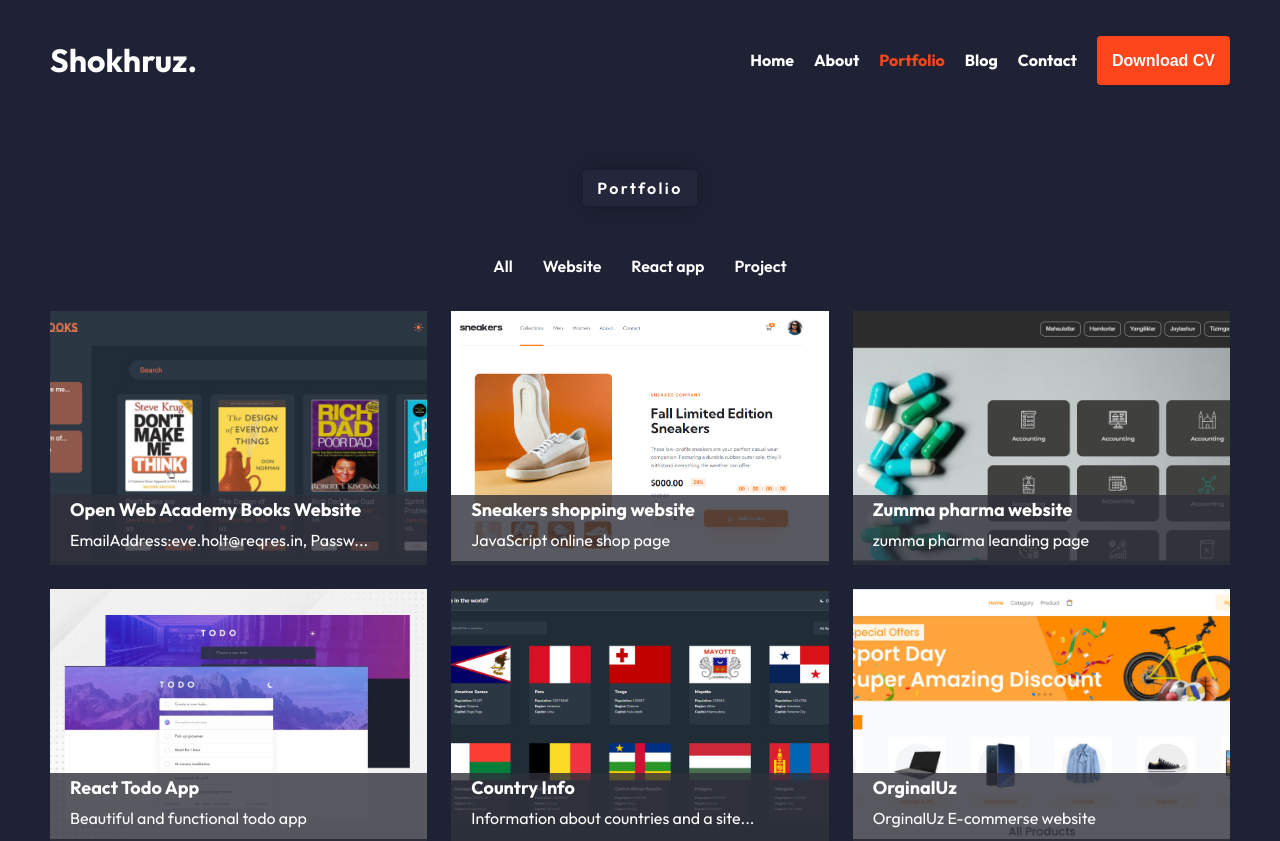
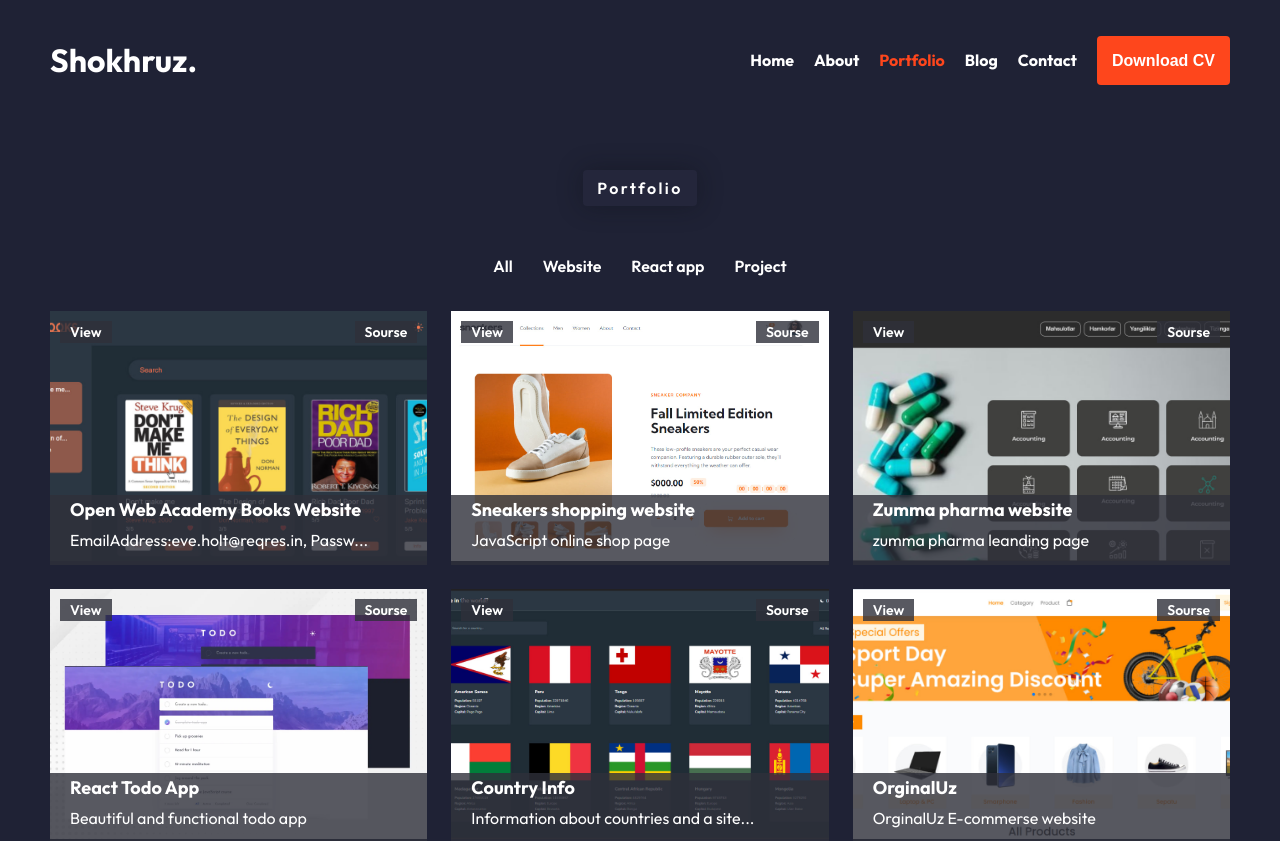
Before and after one commit to shokhruzisroilov/my-portfolio, a React (Vite) app: page /portfolio in a window 1280 px wide. Shown: the top 841 px of the page. Built offline with nearby package versions, Linux system fonts and the light colour scheme.

Commit message:
false to true

```diff
--- a/src/components/projects/Projects.jsx
+++ b/src/components/projects/Projects.jsx
@@ -4,7 +4,7 @@ import { useState } from 'react'
 import { Link } from 'react-router-dom'
 
 function Projects({ imgsrc, title, text, view, sourse }) {
-	const [views, setView] = useState(false)
+	const [views, setView] = useState(true)
 
 	const titleStr = () => {
 		if (text.length >= 38) {
```
